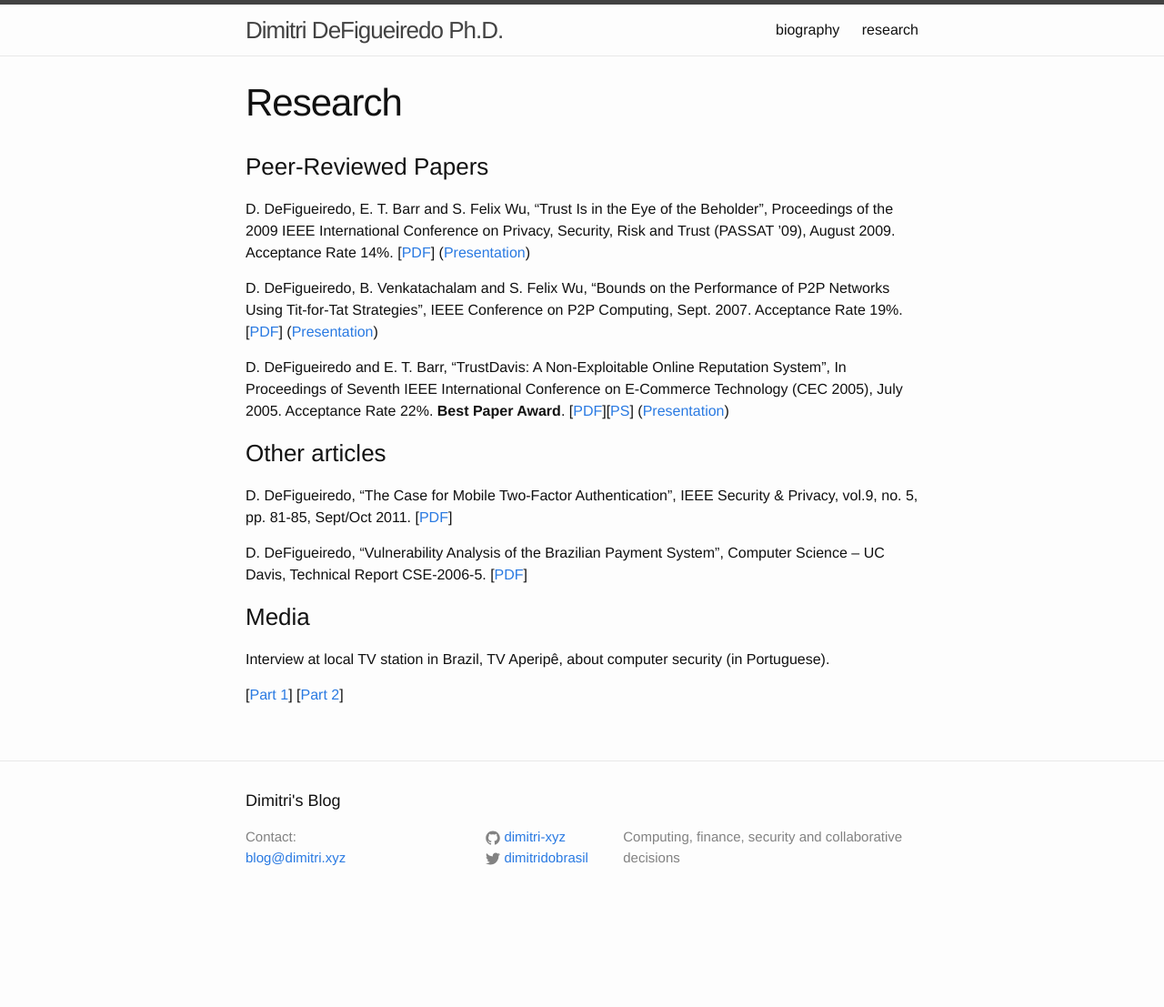
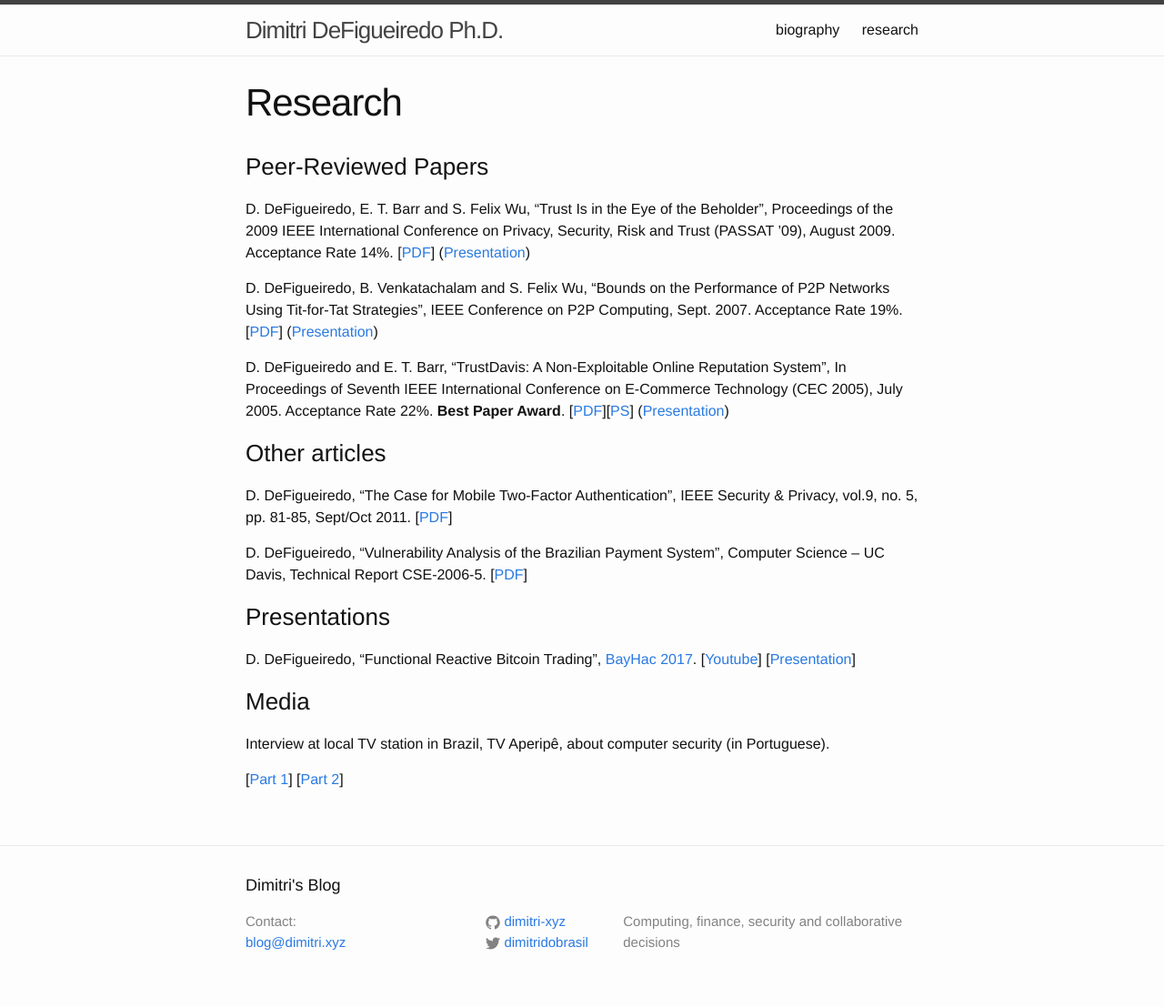
Before and after one commit to dimitri-xyz/dimitri-xyz.github.io, a Jekyll site: the page built from research.md, in a window 1280 px wide. Shown: the whole page at 91% size. Built offline with Jekyll 4.4.1, drawn with Linux system fonts in a browser that asks for light colours; before the commit the page ends 1014 px from its top, so only the background shows below that.

Commit message:
Add link to BayHac 2017 talk
Video and presentation slides.

```diff
--- a/research.md
+++ b/research.md
@@ -23,6 +23,12 @@ D. DeFigueiredo, &#8220;The Case for Mobile Two-Factor Authentication&#8221;, IE
 D. DeFigueiredo, &#8220;Vulnerability Analysis of the Brazilian Payment System&#8221;, Computer Science &#8211; UC Davis, Technical Report CSE-2006-5.
 [[PDF](/my-research/SPBanalysis.pdf)]
 
+### Presentations
+
+D. DeFigueiredo, &#8220;Functional Reactive Bitcoin Trading&#8221;, [BayHac 2017](https://wiki.haskell.org/BayHac2017).
+[[Youtube](https://www.youtube.com/watch?v=ZF_eZkXwaLk)]
+[[Presentation](/my-research/Functional-Reactive-Bitcoin-Trading.pptx)]
+
 ### Media
 
 Interview at local TV station in Brazil, TV Aperipê, about computer security (in Portuguese).
```
Also changed, not shown: 1 other file.
